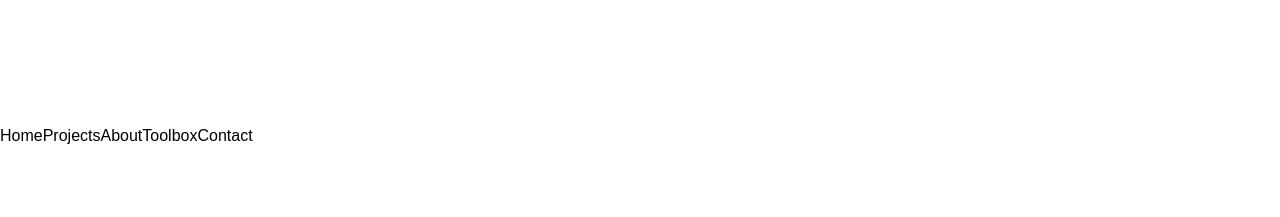
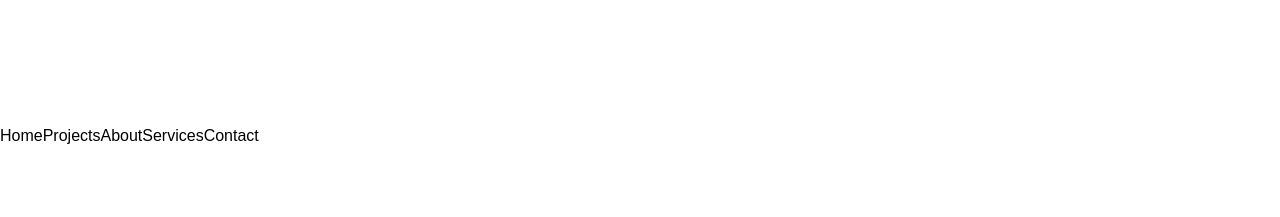
Before and after one commit to GabrielJDavila/TheWebArtificerPortfolio, a Next.js app: page / in a window 1280 px wide. Shown: the part 1180-1397 px from the top of the page. Built offline with nearby package versions, Linux system fonts and the light colour scheme; a web font is replaced by a local one.

Commit message:
Update nav.tsx
Changed link description

```diff
--- a/src/app/ui/nav.tsx
+++ b/src/app/ui/nav.tsx
@@ -81,7 +81,7 @@ export default function Nav() {
                     <Link href="/" className="text-white cursor-pointer hover:underline hover:underline-offset-8 border-b-2 border-gray-700 pb-2 text-lg">Home</Link>
                     <Link href="#projects" className="text-white cursor-pointer hover:underline hover:underline-offset-8 border-b-2 border-gray-700 pb-2 text-lg">Projects</Link>
                     <Link href="/about" className="text-white cursor-pointer hover:underline hover:underline-offset-8 border-b-2 border-gray-700 pb-2 text-lg">About</Link>
-                    <Link href="#skills" className="text-white cursor-pointer hover:underline hover:underline-offset-8 border-b-2 border-gray-700 pb-2 text-lg">Toolbox</Link>
+                    <Link href="#skills" className="text-white cursor-pointer hover:underline hover:underline-offset-8 border-b-2 border-gray-700 pb-2 text-lg">Services</Link>
                     <Link href="#contact" className="text-white cursor-pointer hover:underline hover:underline-offset-8 text-lg">Contact</Link>
                     </>
                     }
@@ -92,7 +92,7 @@ export default function Nav() {
                             <Link href="/" className="hidden text-white cursor-pointer text-lg md:block m-0 hover:underline hover:underline-offset-8">Home</Link>
                             <Link href="#projects" className="hidden text-white cursor-pointer text-lg md:block m-0 hover:underline hover:underline-offset-8">Projects</Link>
                             <Link href="/about" className="hidden text-white cursor-pointer text-lg md:block hover:underline hover:underline-offset-8">About</Link>
-                            <Link href="#skills" className="hidden text-white cursor-pointer text-lg md:block hover:underline hover:underline-offset-8">Toolbox</Link>
+                            <Link href="#skills" className="hidden text-white cursor-pointer text-lg md:block hover:underline hover:underline-offset-8">Services</Link>
                             <Link href="#contact" className="hidden text-white cursor-pointer text-lg md:block hover:underline hover:underline-offset-8">Contact</Link>
                             <LightDarkMode />
                         </div>
@@ -115,7 +115,7 @@ export default function Nav() {
                     <Link href="/" className="text-black cursor-pointer border-b-2 border-gray-300 pb-2 text-lg hover:underline hover:underline-offset-8">Home</Link>
                     <Link href="#projects" className="text-black cursor-pointer border-b-2 border-gray-300 pb-2 text-lg hover:underline hover:underline-offset-8">Projects</Link>
                     <Link href="/about" className="text-black cursor-pointer border-b-2 border-gray-300 pb-2 text-lg hover:underline hover:underline-offset-8">About</Link>
-                    <Link href="#skills" className="text-black cursor-pointer border-b-2 border-gray-300 pb-2 text-lg hover:underline hover:underline-offset-8">Toolbox</Link>
+                    <Link href="#skills" className="text-black cursor-pointer border-b-2 border-gray-300 pb-2 text-lg hover:underline hover:underline-offset-8">Services</Link>
                     <Link href="#contact" className="text-black cursor-pointer text-lg">Contact</Link>
                     </>
                     }
@@ -126,7 +126,7 @@ export default function Nav() {
                             <Link href="/" className="hidden text-black cursor-pointer text-lg md:block m-0 hover:underline hover:underline-offset-8">Home</Link>
                             <Link href="#projects" className="hidden text-black cursor-pointer text-lg md:block m-0 hover:underline hover:underline-offset-8">Projects</Link>
                             <Link href="/about" className="hidden text-black cursor-pointer text-lg md:block hover:underline hover:underline-offset-8">About</Link>
-                            <Link href="#skills" className="hidden text-black cursor-pointer text-lg md:block hover:underline hover:underline-offset-8">Toolbox</Link>
+                            <Link href="#skills" className="hidden text-black cursor-pointer text-lg md:block hover:underline hover:underline-offset-8">Services</Link>
                             <Link href="#contact" className="hidden text-black cursor-pointer text-lg md:block hover:underline hover:underline-offset-8">Contact</Link>
                             <LightDarkMode />
                         </div>
```
